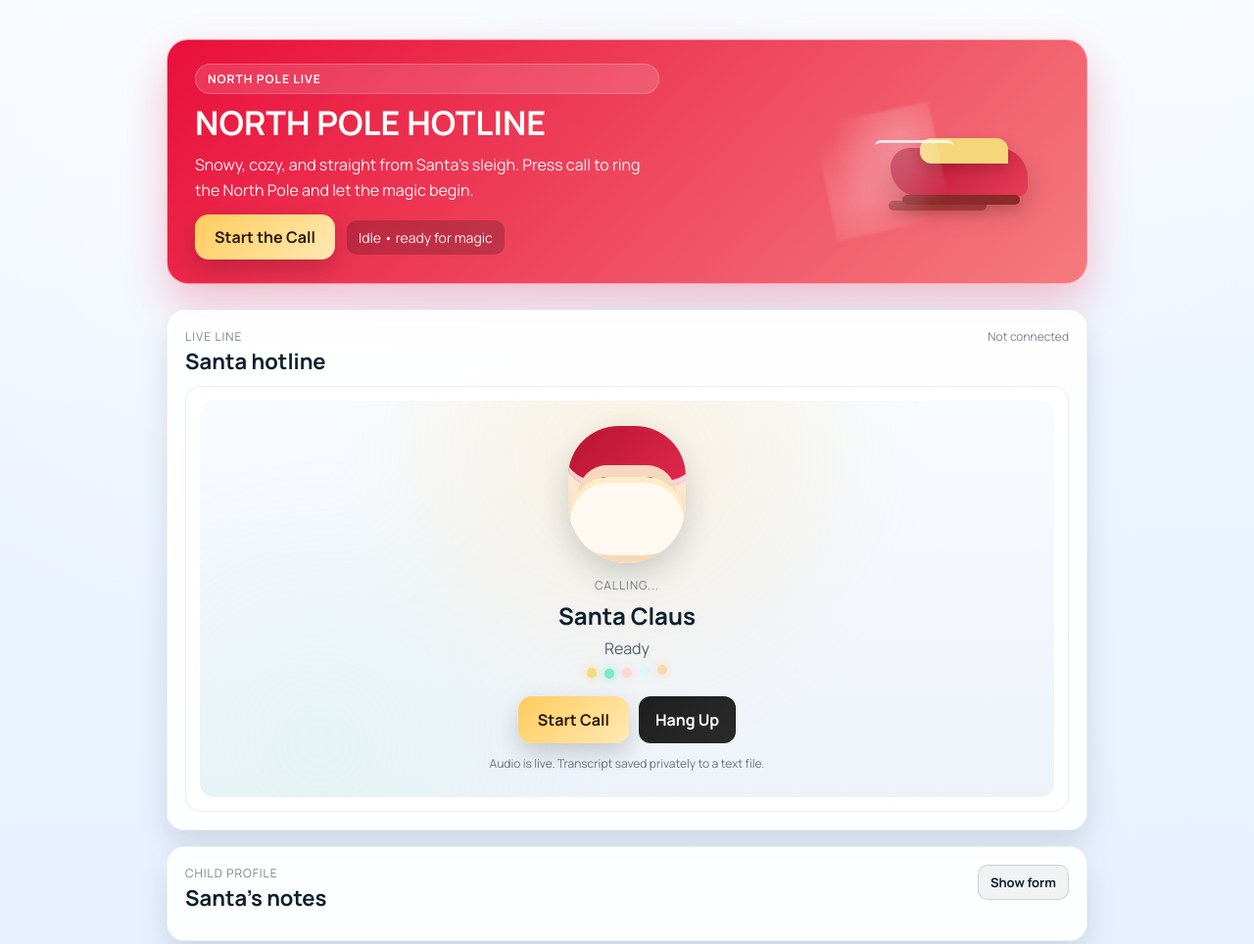
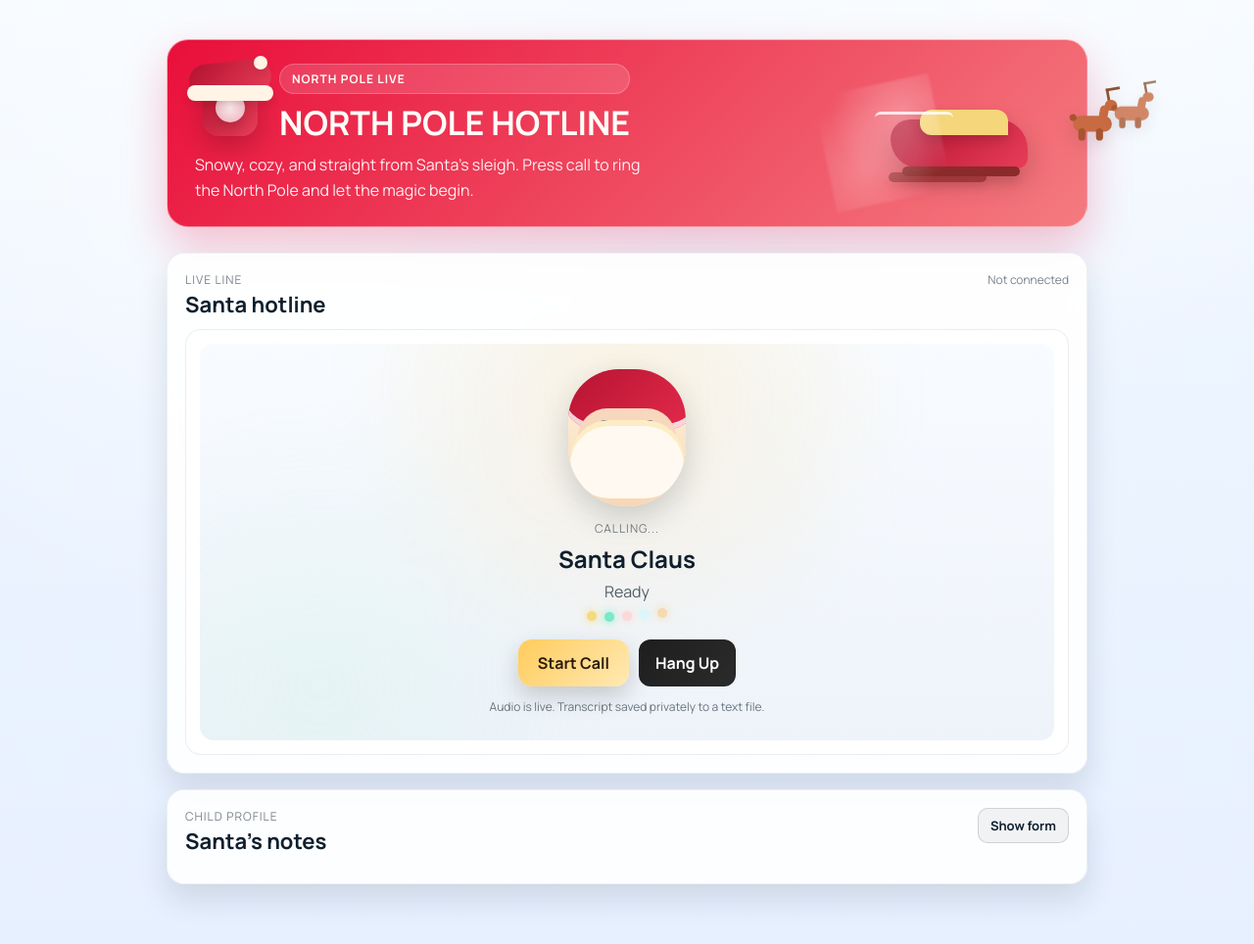
Before and after one commit to keelan-openai/North-Pole-Dial, a website: page public/index.html in a window 1280 px wide. Shown: the top 964 px of the page at 98% size. Drawn offline with Linux system fonts and the light colour scheme; a web font is replaced by a local one.

Commit message:
Update hero with Santa phone logo and reindeer art

```diff
--- a/public/index.html
+++ b/public/index.html
@@ -14,15 +14,28 @@
     <main class="app">
       <header class="hero">
         <div class="hero-left">
-          <div class="badge">North Pole Live</div>
-          <h1>NORTH POLE HOTLINE</h1>
+          <div class="logo-row">
+            <div class="phone-logo" aria-hidden="true">
+              <div class="phone-body">
+                <div class="phone-speaker"></div>
+                <div class="phone-dial"></div>
+                <div class="phone-bell left"></div>
+                <div class="phone-bell right"></div>
+              </div>
+              <div class="santa-hat">
+                <div class="hat-top"></div>
+                <div class="hat-brim"></div>
+                <div class="pom"></div>
+              </div>
+            </div>
+            <div>
+              <div class="badge">North Pole Live</div>
+              <h1>NORTH POLE HOTLINE</h1>
+            </div>
+          </div>
           <p>
             Snowy, cozy, and straight from Santa’s sleigh. Press call to ring the North Pole and let the magic begin.
           </p>
-          <div class="hero-actions">
-            <button class="cta" id="call-toggle">Start the Call</button>
-            <div class="status" data-status>Idle • ready for magic</div>
-          </div>
         </div>
         <div class="hero-right">
           <div class="sleigh">
@@ -32,6 +45,24 @@
             <div class="runner"></div>
             <div class="runner back"></div>
             <div class="startrail"></div>
+            <div class="reindeer">
+              <div class="antlers"></div>
+              <div class="head"></div>
+              <div class="neck"></div>
+              <div class="body"></div>
+              <div class="leg front"></div>
+              <div class="leg back"></div>
+              <div class="tail"></div>
+            </div>
+            <div class="reindeer mid">
+              <div class="antlers"></div>
+              <div class="head"></div>
+              <div class="neck"></div>
+              <div class="body"></div>
+              <div class="leg front"></div>
+              <div class="leg back"></div>
+              <div class="tail"></div>
+            </div>
           </div>
         </div>
       </header>
--- a/public/styles.css
+++ b/public/styles.css
@@ -117,6 +117,108 @@ body {
   border-radius: 10px;
   font-size: 14px;
   color: rgba(255, 255, 255, 0.9);
+}
+
+.logo-row {
+  display: flex;
+  align-items: center;
+  gap: 14px;
+}
+
+.phone-logo {
+  position: relative;
+  width: 72px;
+  height: 72px;
+}
+
+.phone-body {
+  position: absolute;
+  inset: 8px;
+  background: linear-gradient(135deg, #b3122f, #e73d59);
+  border-radius: 16px;
+  box-shadow: 0 10px 25px rgba(0, 0, 0, 0.18);
+}
+
+.phone-speaker {
+  position: absolute;
+  top: 10px;
+  left: 50%;
+  width: 28px;
+  height: 6px;
+  background: rgba(255, 255, 255, 0.8);
+  border-radius: 3px;
+  transform: translateX(-50%);
+}
+
+.phone-dial {
+  position: absolute;
+  bottom: 14px;
+  left: 50%;
+  width: 30px;
+  height: 30px;
+  background: radial-gradient(circle at 50% 50%, rgba(255, 255, 255, 0.9), rgba(255, 255, 255, 0.6));
+  border-radius: 50%;
+  transform: translateX(-50%);
+  box-shadow: 0 6px 12px rgba(0, 0, 0, 0.15);
+}
+
+.phone-bell {
+  position: absolute;
+  top: -4px;
+  width: 18px;
+  height: 18px;
+  background: #f6d67a;
+  border-radius: 50%;
+  box-shadow: 0 4px 8px rgba(0, 0, 0, 0.12);
+}
+
+.phone-bell.left {
+  left: 8px;
+}
+
+.phone-bell.right {
+  right: 8px;
+}
+
+.santa-hat {
+  position: absolute;
+  top: -12px;
+  left: -6px;
+  width: 84px;
+  height: 42px;
+}
+
+.hat-top {
+  position: absolute;
+  top: 0;
+  left: 0;
+  width: 84px;
+  height: 34px;
+  background: linear-gradient(135deg, #b3122f, #e73d59);
+  border-radius: 20px;
+  transform: rotate(-6deg);
+}
+
+.hat-brim {
+  position: absolute;
+  bottom: 2px;
+  left: -2px;
+  width: 88px;
+  height: 16px;
+  background: #fff4e5;
+  border-radius: 12px;
+  box-shadow: 0 4px 10px rgba(0, 0, 0, 0.1);
+}
+
+.pom {
+  position: absolute;
+  top: -6px;
+  right: 4px;
+  width: 14px;
+  height: 14px;
+  background: #fff4e5;
+  border-radius: 50%;
+  box-shadow: 0 4px 10px rgba(0, 0, 0, 0.08);
 }
 
 .stack {
@@ -529,6 +631,93 @@ button {
   filter: blur(1px);
 }
 
+.reindeer {
+  position: absolute;
+  right: -70px;
+  bottom: 50px;
+  width: 70px;
+  height: 50px;
+  transform: scale(0.9);
+  filter: drop-shadow(0 8px 10px rgba(0, 0, 0, 0.1));
+}
+
+.reindeer.mid {
+  right: -110px;
+  bottom: 60px;
+  opacity: 0.8;
+  transform: scale(0.8);
+}
+
+.reindeer .body {
+  position: absolute;
+  bottom: 10px;
+  left: 12px;
+  width: 44px;
+  height: 18px;
+  background: #c86b42;
+  border-radius: 12px;
+}
+
+.reindeer .neck {
+  position: absolute;
+  bottom: 24px;
+  left: 42px;
+  width: 10px;
+  height: 16px;
+  background: #c86b42;
+  transform: rotate(12deg);
+  border-radius: 8px;
+}
+
+.reindeer .head {
+  position: absolute;
+  bottom: 34px;
+  left: 48px;
+  width: 14px;
+  height: 12px;
+  background: #c86b42;
+  border-radius: 8px;
+}
+
+.reindeer .antlers {
+  position: absolute;
+  bottom: 46px;
+  left: 50px;
+  width: 16px;
+  height: 14px;
+  border-left: 3px solid #8b5233;
+  border-top: 3px solid #8b5233;
+  transform: rotate(-10deg);
+}
+
+.reindeer .leg {
+  position: absolute;
+  bottom: 0;
+  width: 8px;
+  height: 14px;
+  background: #a65530;
+  border-radius: 4px;
+}
+
+.reindeer .leg.front {
+  left: 38px;
+}
+
+.reindeer .leg.back {
+  left: 18px;
+}
+
+.reindeer .tail {
+  position: absolute;
+  bottom: 22px;
+  left: 8px;
+  width: 8px;
+  height: 8px;
+  background: #a65530;
+  border-radius: 6px;
+  transform: rotate(-20deg);
+}
+
 @media (max-width: 900px) {
   .hero {
     grid-template-columns: 1fr;
```
